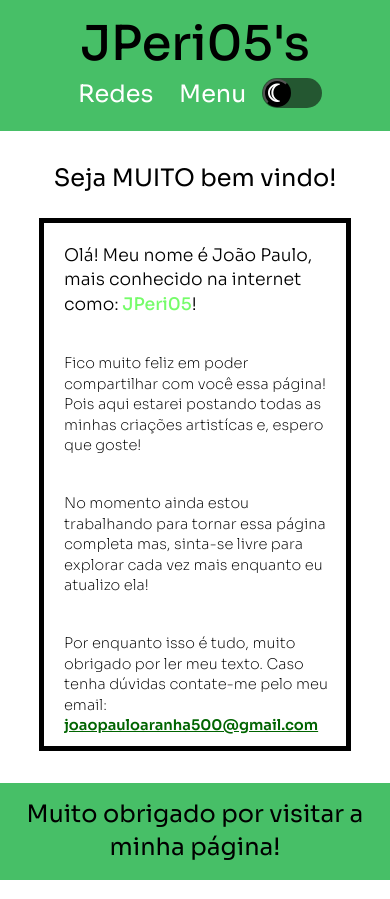
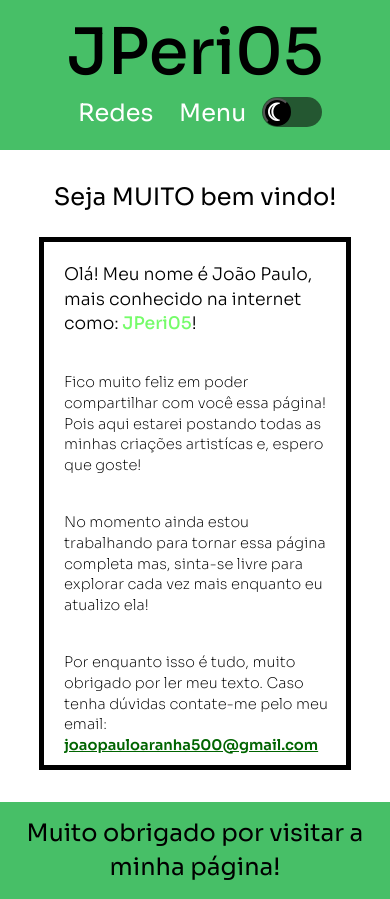
Before and after one commit to JPeri05/Meu_Site_Portifolio, a plain HTML site: page index.html in a window 390 px wide. Drawn offline with Linux system fonts and the light colour scheme.

Commit message:
Corrigindo grafia dos títulos do cabeçario e tamanho da fonte do mesmo

```diff
--- a/index.html
+++ b/index.html
@@ -6,12 +6,12 @@
     <meta name="viewport" content="width=device-width, initial-scale=1.0">
     <link rel="shortcut icon" href="./img/jperi05-logo-site.ico" type="image/x-icon">
     <link rel="stylesheet" href="style2.css">
-    <title>Inici</title>
+    <title>Início</title>
 </head>
 
 <body class="light-mode">
     <header class="header-box">
-          <a class="header-title" href="index.html">JPeri05's
+          <a class="header-title" href="index.html">JPeri05
           </a>
         <div class="navbox">
             <nav class="navbar">
--- a/style2.css
+++ b/style2.css
@@ -374,7 +374,7 @@
   }
   /* Titulo do cabeçario */
   .header-title {
-    font-size: 3rem;
+    font-size: 4rem;
     font-weight: 500;
     text-align: center;
     text-decoration: none;
```
Also changed, not shown: galeria.html (+1 -1 lines).
